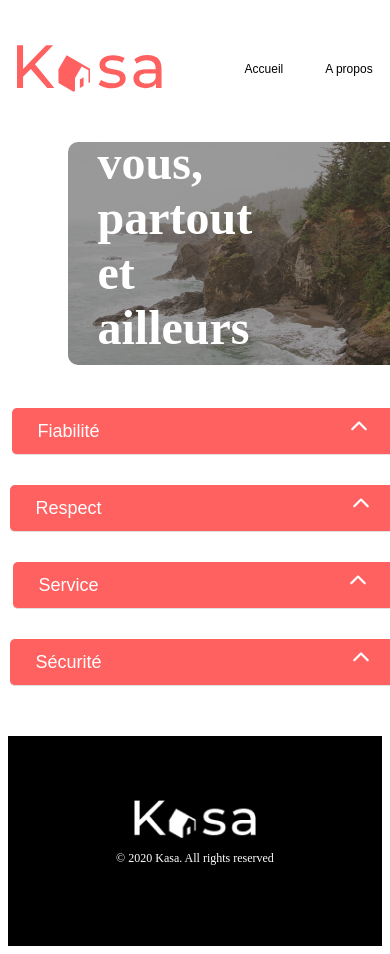
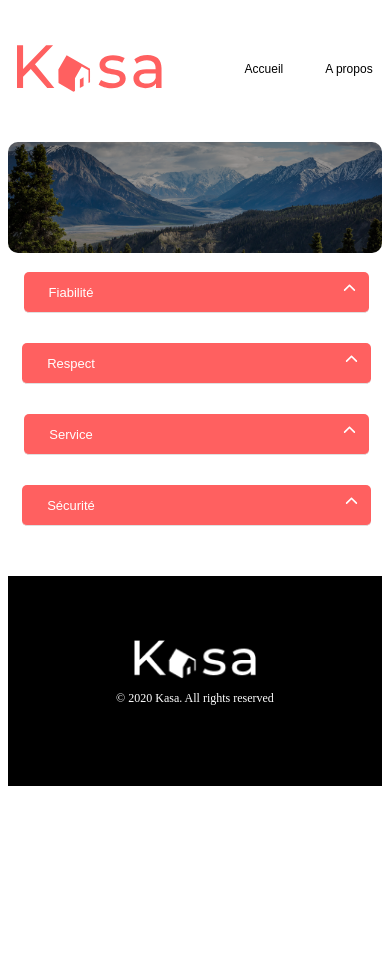
Before and after one commit to AgatheMazuret/Kasa-2.0, a React (Vite) app: page /a-propos in a window 390 px wide. After the commit the page ends 844 px from the top, so only its background shows below. Built offline with nearby package versions, Linux system fonts and the light colour scheme.

Commit message:
media queries A propos

```diff
--- a/src/pages/a-propos/apropos.css
+++ b/src/pages/a-propos/apropos.css
@@ -1,3 +1,16 @@
+.bannerApropos {
+  display: flex;
+  width: 90%;
+  height: 223px;
+  margin: 0 60px 43px 60px;
+  border-radius: 10px;
+  background: rgba(0, 0, 0, 0.4);
+  background-blend-mode: darken;
+  background-size: cover;
+  background-position: center;
+  background-image: url("/photo_a_propos.png");
+}
+
 .dropdownContainerApropos {
   display: flex;
   flex-direction: column;
@@ -18,3 +31,19 @@
   color: white;
   border-radius: 5px;
 }
+
+@media (max-width: 480px) {
+  .bannerApropos {
+    width: 100%;
+    height: 111px;
+    margin: 0 0 19px 0;
+  }
+
+  .dropdownApropos {
+    font-size: 13px;
+  }
+
+  .dropdownApropos {
+    width: 95%;
+  }
+}
--- a/src/pages/a-propos/apropos.tsx
+++ b/src/pages/a-propos/apropos.tsx
@@ -18,6 +18,8 @@ function Dropdown() {
   ];
 
   return (
+    <>
+      <div className="bannerApropos"></div>
       <div className="dropdownContainerApropos">
         {sections.map((section) => (
           <div
@@ -45,6 +47,7 @@ function Dropdown() {
           </div>
         ))}
       </div>
+    </>
   );
 }
 
--- a/src/routes.tsx
+++ b/src/routes.tsx
@@ -39,7 +39,6 @@ const router = createBrowserRouter([
     element: (
       <>
         <Header />
-        <Banner />
         <Apropos />
         <Footer />
       </>
```
Lines whose indentation alone changed are shown as unchanged.
